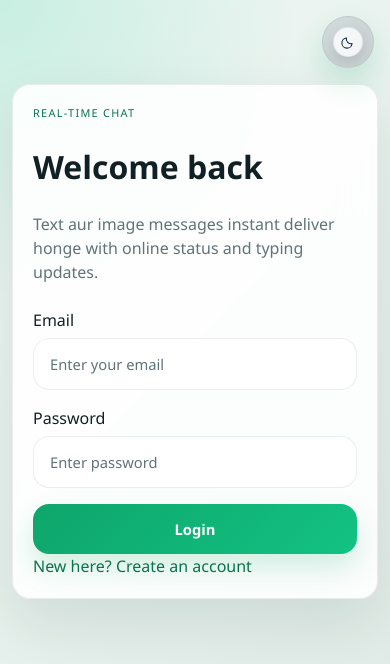
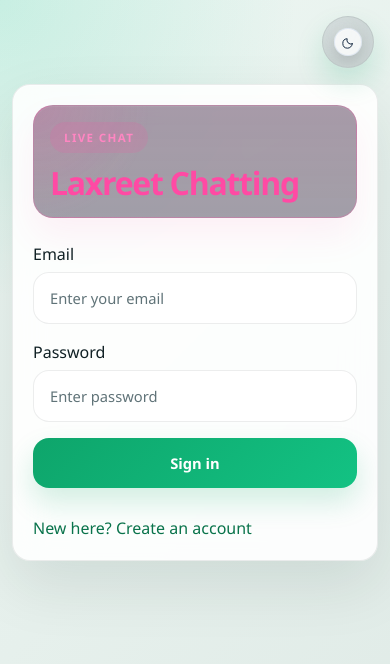
Before and after one commit to reetikkumar736997-ai/blink-chat, a React (Vite) app in the folder frontend/: page /auth in a window 390 px wide. Shown: the top 664 px of the page. Built offline with nearby package versions, Linux system fonts and the light colour scheme; no server answers.

Commit message:
Restyle auth hero and spacing

```diff
--- a/frontend/src/pages/AuthPage.jsx
+++ b/frontend/src/pages/AuthPage.jsx
@@ -40,12 +40,9 @@ export default function AuthPage() {
   return (
     <div className="auth-shell">
       <div className="auth-card">
-        <div>
-          <p className="eyebrow">Real-Time Chat</p>
-          <h1>{isSignup ? "Create your account" : "Welcome back"}</h1>
-          <p className="muted">
-            Text aur image messages instant deliver honge with online status and typing updates.
-          </p>
+        <div className="auth-hero">
+          <div className="auth-hero-pill">Live Chat</div>
+          <h1 className="auth-hero-title">Laxreet Chatting</h1>
         </div>
 
         <form className="auth-form" onSubmit={handleSubmit}>
@@ -86,12 +83,13 @@ export default function AuthPage() {
           {error ? <p className="error-text">{error}</p> : null}
 
           <button className="primary-button" type="submit" disabled={submitting}>
-            {submitting ? "Please wait..." : isSignup ? "Create account" : "Login"}
+            {submitting ? "Please wait..." : isSignup ? "Create account" : "Sign in"}
           </button>
         </form>
 
+        <div className="auth-switch-row">
           <button
-          className="link-button"
+            className="link-button auth-switch-link"
             type="button"
             onClick={() => {
               setError("");
@@ -103,5 +101,6 @@ export default function AuthPage() {
           </button>
         </div>
       </div>
+    </div>
   );
 }
--- a/frontend/src/styles.css
+++ b/frontend/src/styles.css
@@ -176,8 +176,8 @@ p {
   position: fixed;
   top: 28px;
   right: 28px;
-  width: 64px;
-  height: 64px;
+  width: 56px;
+  height: 56px;
   border: 1px solid var(--border);
   border-radius: 999px;
   background:
@@ -200,8 +200,8 @@ p {
 }
 
 .theme-toggle-ring {
-  width: 40px;
-  height: 40px;
+  width: 34px;
+  height: 34px;
   border-radius: 999px;
   border: 1px solid rgba(151, 178, 220, 0.22);
   background: var(--toggle-ring);
@@ -240,8 +240,8 @@ p {
 }
 
 .theme-toggle-icon {
-  width: 18px;
-  height: 18px;
+  width: 16px;
+  height: 16px;
   transition: transform 0.35s ease, opacity 0.25s ease;
 }
 
@@ -270,6 +270,41 @@ p {
   backdrop-filter: blur(16px);
 }
 
+.auth-hero {
+  margin-bottom: 10px;
+  padding: 22px 24px;
+  border-radius: 26px;
+  border: 1px solid rgba(255, 74, 164, 0.24);
+  background:
+    radial-gradient(circle at top left, rgba(255, 74, 164, 0.16), transparent 34%),
+    linear-gradient(180deg, rgba(255, 74, 164, 0.08), rgba(255, 74, 164, 0.02)),
+    rgba(20, 20, 42, 0.4);
+  box-shadow:
+    inset 0 1px 0 rgba(255, 255, 255, 0.06),
+    0 18px 34px rgba(255, 74, 164, 0.08);
+}
+
+.auth-hero-pill {
+  display: inline-flex;
+  align-items: center;
+  padding: 8px 16px;
+  border-radius: 999px;
+  background: rgba(255, 74, 164, 0.14);
+  color: #ff86c2;
+  text-transform: uppercase;
+  letter-spacing: 0.12em;
+  font-size: 0.78rem;
+  font-weight: 700;
+}
+
+.auth-hero-title {
+  margin: 18px 0 0;
+  font-size: clamp(2.2rem, 5vw, 3.6rem);
+  line-height: 0.98;
+  color: #ff4aa4;
+  letter-spacing: -0.04em;
+}
+
 .eyebrow {
   margin: 0 0 6px;
   text-transform: uppercase;
@@ -337,6 +372,27 @@ input::placeholder {
   color: var(--accent-dark);
   padding: 0;
   text-align: left;
+}
+
+.auth-switch-row {
+  margin-top: 24px;
+}
+
+.auth-switch-link {
+  font-size: 1rem;
+}
+
+:root[data-theme="dark"] .auth-hero {
+  border-color: rgba(255, 74, 164, 0.28);
+  background:
+    radial-gradient(circle at top left, rgba(255, 74, 164, 0.16), transparent 34%),
+    linear-gradient(180deg, rgba(255, 74, 164, 0.08), rgba(255, 74, 164, 0.02)),
+    rgba(28, 20, 44, 0.86);
+}
+
+:root[data-theme="light"] .auth-hero,
+.auth-hero {
+  color: var(--page-text);
 }
 
 .primary-button:hover,
@@ -1812,18 +1868,18 @@ input::placeholder {
   .theme-toggle {
     top: 16px;
     right: 16px;
-    width: 56px;
-    height: 56px;
+    width: 50px;
+    height: 50px;
   }
 
   .theme-toggle-ring {
-    width: 34px;
-    height: 34px;
+    width: 30px;
+    height: 30px;
   }
 
   .theme-toggle-icon {
-    width: 16px;
-    height: 16px;
+    width: 14px;
+    height: 14px;
   }
 
   .auth-shell,
@@ -1851,6 +1907,20 @@ input::placeholder {
     padding: 20px;
     max-height: calc(100dvh - 120px);
     overflow: hidden;
+  }
+
+  .auth-hero {
+    padding: 18px 18px 20px;
+    border-radius: 22px;
+  }
+
+  .auth-hero-title {
+    margin-top: 14px;
+    font-size: clamp(1.9rem, 8vw, 3rem);
+  }
+
+  .auth-switch-row {
+    margin-top: 28px;
   }
 
   .sidebar {
@@ -2154,13 +2224,13 @@ input::placeholder {
   }
 
   .theme-toggle-ring {
-    width: 30px;
-    height: 30px;
+    width: 28px;
+    height: 28px;
   }
 
   .theme-toggle-icon {
-    width: 14px;
-    height: 14px;
+    width: 13px;
+    height: 13px;
   }
 
   .auth-shell,
@@ -2226,6 +2296,20 @@ input::placeholder {
     font-size: 1.05rem;
   }
 
+  .auth-hero {
+    padding: 16px 16px 18px;
+    border-radius: 20px;
+  }
+
+  .auth-hero-pill {
+    padding: 7px 14px;
+    font-size: 0.72rem;
+  }
+
+  .auth-hero-title {
+    font-size: 2rem;
+  }
+
   .eyebrow {
     font-size: 0.68rem;
   }
```
Lines whose indentation alone changed are shown as unchanged.
